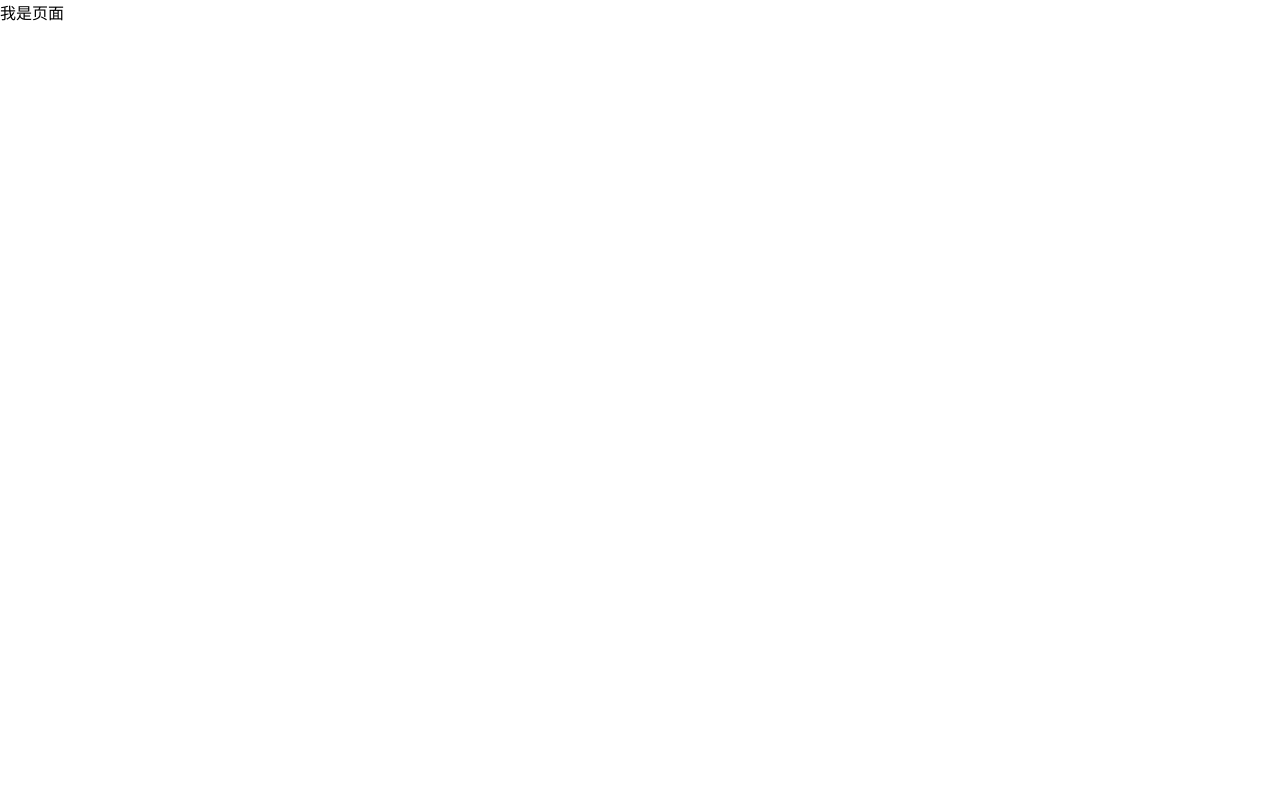
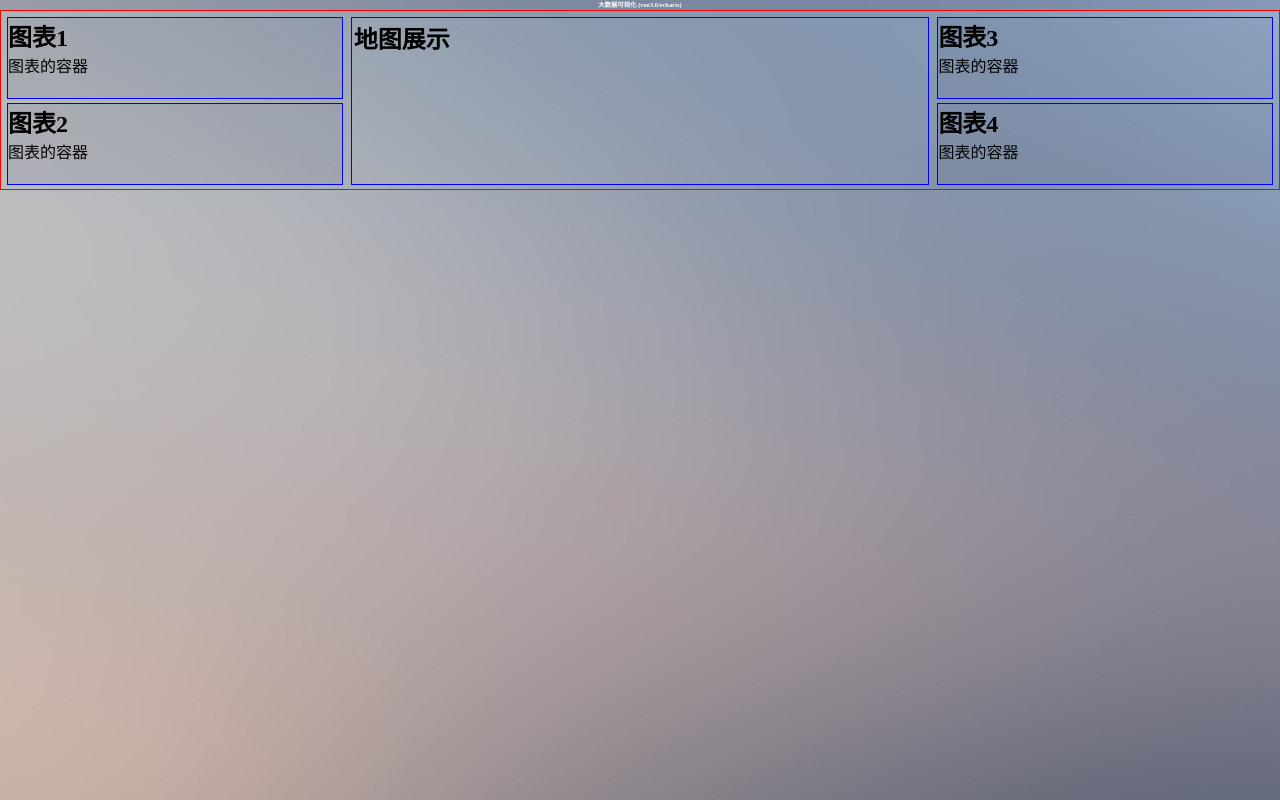
Before and after one commit to caizy2021/caizy_big_data_frontend, a Vue app: page /home in a window 1280 px wide. Built offline with nearby package versions, Linux system fonts and the light colour scheme.

Commit message:
完成了页面布局

```diff
--- a/package.json
+++ b/package.json
@@ -9,6 +9,7 @@
   },
   "dependencies": {
     "core-js": "^3.6.5",
+    "lib-flexible": "^0.3.2",
     "vue": "^3.0.0",
     "vue-router": "^4.0.0-0",
     "vuex": "^4.0.0-0"
--- a/src/App.vue
+++ b/src/App.vue
@@ -2,6 +2,9 @@
   <router-view />
 </template>
 <style lang="less">
+body {
+  background: url("./assets/ios1.jpg") top center no-repeat;
+}
 * {
   margin: 0px;
   padding: 0px;
--- /dev/null
+++ b/src/components/item.vue
@@ -0,0 +1,15 @@
+<template>
+  <div class="item">
+    <!-- 设置插槽 -->
+    <slot></slot>
+  </div>
+</template>
+
+<style lang="less">
+.item {
+  height: 5.125rem;
+  border: 1px solid blue;
+  margin: 0.25rem;
+  background-color: rgba(71, 71, 100, 0.1);
+}
+</style>
--- /dev/null
+++ b/src/components/item1.vue
@@ -0,0 +1,12 @@
+<template>
+  <div>
+    <h2>图表1</h2>
+    <div class="chart">图表的容器</div>
+  </div>
+</template>
+
+<script>
+export default {};
+</script>
+
+<style></style>
--- /dev/null
+++ b/src/components/item2.vue
@@ -0,0 +1,12 @@
+<template>
+  <div>
+    <h2>图表2</h2>
+    <div class="chart">图表的容器</div>
+  </div>
+</template>
+
+<script>
+export default {};
+</script>
+
+<style></style>
--- /dev/null
+++ b/src/components/item3.vue
@@ -0,0 +1,12 @@
+<template>
+  <div>
+    <h2>图表3</h2>
+    <div class="chart">图表的容器</div>
+  </div>
+</template>
+
+<script>
+export default {};
+</script>
+
+<style></style>
--- /dev/null
+++ b/src/components/item4.vue
@@ -0,0 +1,12 @@
+<template>
+  <div>
+    <h2>图表4</h2>
+    <div class="chart">图表的容器</div>
+  </div>
+</template>
+
+<script>
+export default {};
+</script>
+
+<style></style>
--- a/src/views/Home.vue
+++ b/src/views/Home.vue
@@ -1,9 +1,85 @@
 <template>
-  <div>我是页面</div>
+  <div>
+    <header>
+      <h1>大数据可视化 (vue3.0/echarts)</h1>
+    </header>
+    <!-- 主体 -->
+    <section class="container">
+      <!-- 左容器 -->
+      <section class="container-left">
+        <item>
+          <item1 />
+        </item>
+        <item>
+          <item2 />
+        </item>
+      </section>
+      <!-- 中容器 -->
+      <section class="container-center">
+        <h2>地图展示</h2>
+      </section>
+      <!-- 右容器 -->
+      <section class="container-right">
+        <item>
+          <item3 />
+        </item>
+        <item>
+          <item4 />
+        </item>
+      </section>
+    </section>
+  </div>
 </template>
 
 <script>
-export default {};
+import item from "../components/item.vue";
+import item1 from "../components/item1.vue";
+import item2 from "../components/item2.vue";
+import item3 from "../components/item3.vue";
+import item4 from "../components/item4.vue";
+export default {
+  components: {
+    item,
+    item1,
+    item2,
+    item3,
+    item4,
+  },
+};
 </script>
 
-<style lang="less"></style>
+<style lang="less">
+header {
+  height: 0.65rem;
+  width: 100%;
+  background-color: rgba(71, 71, 100, 0.2);
+  h1 {
+    font-size: 0.4rem;
+    color: #fff;
+    text-align: center;
+  }
+}
+
+// 主体样式
+.container {
+  // 最大最小宽度
+  min-width: 1200px;
+  max-width: 2048px;
+  margin: 0 auto;
+  border: 1px solid red;
+  padding: 0.125rem 0.125rem 0;
+  // background-color: gray;
+  display: flex;
+  &-left,
+  &-right {
+    flex: 3;
+  }
+  &-center {
+    flex: 5;
+    height: 10.5rpx;
+    border: 1px solid blue;
+    padding: 0.125rem;
+    margin: .25rem;
+  }
+}
+</style>
```
Also changed, not shown: src/main.js (+6 -5 lines), src/assets/ios1.jpg (added), 1 other file (tests, documents, lock files or other folders).
